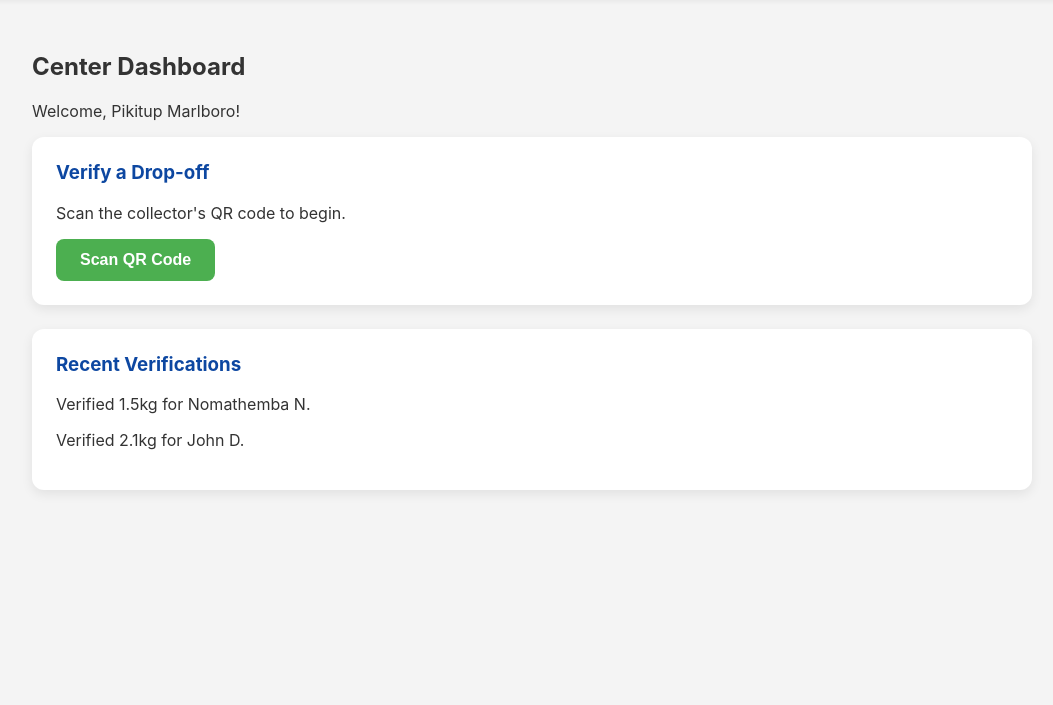
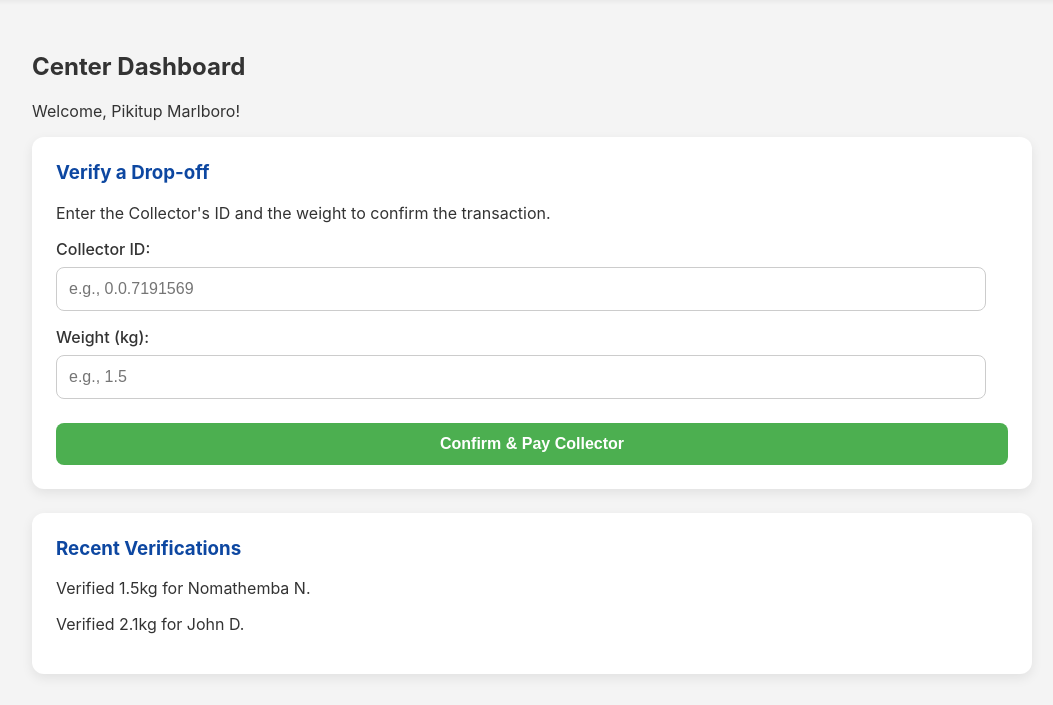
Before and after one commit to commit-to-Noma/VeriCycle, a Flask app: page /center in a window 1280 px wide. Shown: the part 62-767 px from the top of the page, without its empty margins (108-1161 px from the left). Run offline with Flask 3, Linux system fonts and the light colour scheme.

Commit message:
feat: add form for confirming drop-off with collector ID and weight

```diff
--- a/app.py
+++ b/app.py
@@ -1,4 +1,4 @@
-from flask import Flask, render_template
+from flask import Flask, render_template, request, redirect, url_for, jsonify
 
 # Initialize the Flask application
 app = Flask(__name__)
@@ -18,6 +18,12 @@
 @app.route('/center')
 def center_dashboard():
     return render_template('center.html')
+
+# --- ADD THIS NEW TEST CODE ---
+@app.route('/hello')
+def hello_world():
+    return "Hello Noma! The server is loading my new file!"
+# --- END OF NEW TEST CODE ---
 
 # (The application will be started at the bottom after all routes are defined)
 
@@ -60,6 +66,50 @@
 
 # --- END OF NEW CODE ---
 
-# Start the Flask development server when this file is executed directly
+# Debug helper: return the list of registered routes as JSON
+@app.route('/_routes')
+def _routes():
+    routes = []
+    for rule in app.url_map.iter_rules():
+        routes.append({
+            'rule': str(rule),
+            'methods': sorted([m for m in rule.methods if m not in ('HEAD','OPTIONS')])
+        })
+    return jsonify(routes)
+
+# --- ADD THIS NEW CODE AT THE BOTTOM OF APP.PY ---
+
+# This new route "catches" the data sent by our new form.
+# It only accepts "POST" requests, which is how forms send data.
+@app.route('/confirm-dropoff', methods=['GET', 'POST'])
+def confirm_dropoff():
+    """Accept GET for quick debugging and POST for real form submissions."""
+    if request.method == 'POST':
+        # 1. Read the data that came from the form
+        collector_id = request.form.get('collector_id')
+        weight = request.form.get('weight')
+
+        # 2. THIS IS THE "WOW" MOMENT!
+        # For now, we'll just print it to the terminal to prove it works.
+        print("--- CONFIRMATION RECEIVED! ---")
+        print(f"Collector ID: {collector_id}")
+        print(f"Weight (kg): {weight}")
+        print("--- (Next step: Call Hedera JavaScript functions!) ---")
+
+        # 3. (LATER, we will call your Hedera scripts here)
+
+        # 4. Send the user back to the center's dashboard
+        return redirect(url_for('center_dashboard'))
+
+    # If someone visits the URL in a browser (GET), show a short debug message
+    return "confirm_dropoff endpoint: send a POST with 'collector_id' and 'weight'"
+
+# --- END OF NEW CODE ---
+
+
+# Print the registered routes to help debugging and then start the server
 if __name__ == '__main__':
+    print("Registered routes:")
+    for rule in app.url_map.iter_rules():
+        print(f"{rule.methods} -> {rule}")
     app.run(debug=True, use_reloader=False)
--- a/templates/center.html
+++ b/templates/center.html
@@ -20,10 +20,30 @@
         <h2>Center Dashboard</h2>
         <p>Welcome, Pikitup Marlboro!</p>
 
+        <!--
+          HERE IS THE NEW PART!
+          Instead of just a button, we now have a <form>.
+          This form will send its data to a new URL called "/confirm-dropoff"
+          using the "POST" method.
+        -->
         <div class="card">
             <h3>Verify a Drop-off</h3>
-            <p>Scan the collector's QR code to begin.</p>
-            <button class="btn-primary">Scan QR Code</button>
+            <p>Enter the Collector's ID and the weight to confirm the transaction.</p>
+
+            <form action="/confirm-dropoff" method="POST" class="verify-form">
+
+                <!-- Input for the Collector's ID (the "scan") -->
+                <label for="collector-id">Collector ID:</label>
+                <input type="text" id="collector-id" name="collector_id" placeholder="e.g., 0.0.7191569">
+
+                <!-- Input for the Weight -->
+                <label for="weight">Weight (kg):</label>
+                <input type="text" id="weight" name="weight" placeholder="e.g., 1.5">
+
+                <!-- The "Confirm" button -->
+                <button type="submit" class="btn-primary">Confirm & Pay Collector</button>
+
+            </form>
         </div>
 
         <div class="card">
@@ -32,5 +52,26 @@
             <p>Verified 2.1kg for John D.</p>
         </div>
     </main>
+
+    <!-- We add a little extra style for the form -->
+    <style>
+        .verify-form label {
+            display: block;
+            margin-top: 1rem;
+            font-weight: 500;
+        }
+        .verify-form input {
+            width: 95%;
+            padding: 0.75rem;
+            margin-top: 0.5rem;
+            border-radius: 8px;
+            border: 1px solid #ccc;
+            font-size: 1rem;
+        }
+        .verify-form button {
+            margin-top: 1.5rem;
+            width: 100%;
+        }
+    </style>
 </body>
 </html>
```
